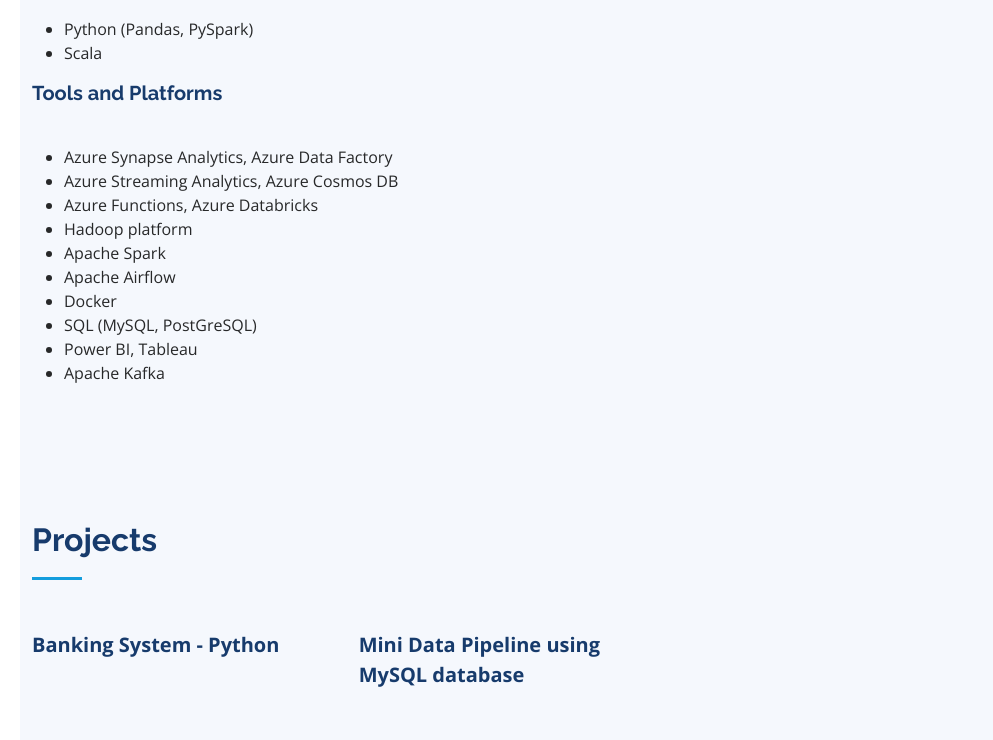
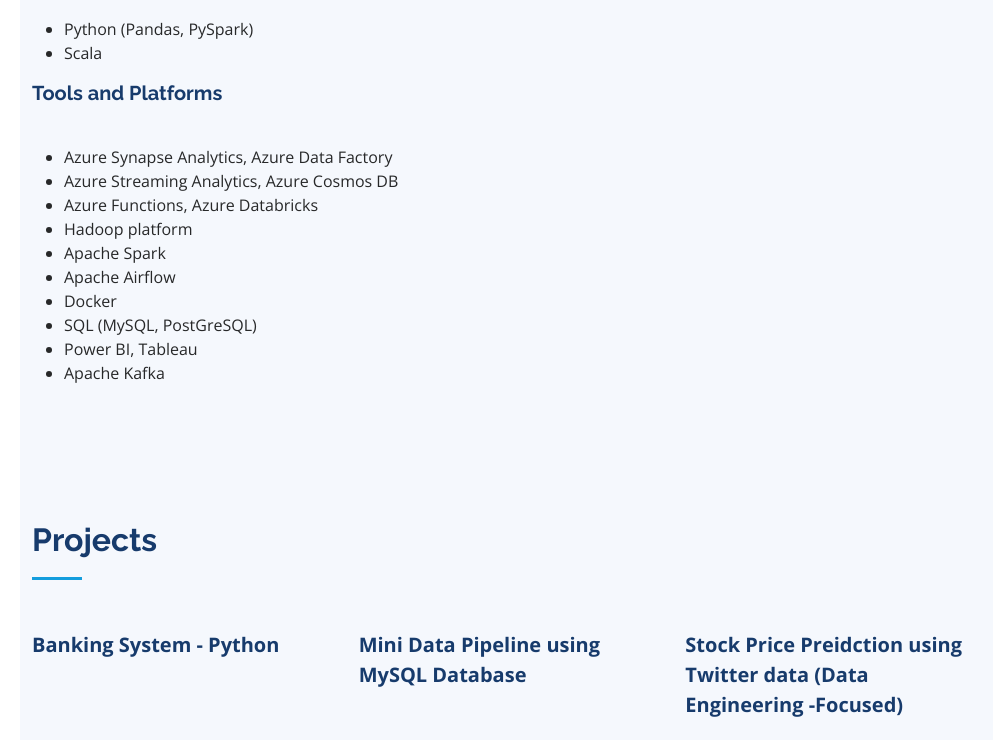
Before and after one commit to aswathkumar07/aswathkumar07.github.io, a plain HTML site: page index.html in a window 1280 px wide. Shown: the part 1469-2209 px from the top of the page, without its empty margins (280-1273 px from the left). Drawn offline with nearby package versions, Linux system fonts and the light colour scheme.

Commit message:
Added stock prediction project

```diff
--- a/index.html
+++ b/index.html
@@ -187,11 +187,22 @@
 
           <div class="col-lg-4 col-md-6 portfolio-item filter-web">
             <div class="portfolio-wrap">
-              <p>Mini Data Pipeline using MySQL database</p>
+              <p>Mini Data Pipeline using MySQL Database</p>
               <img src="assets/img/data_pipeline_icon.png" class="img-fluid" alt="">
               <div class="portfolio-links">
                 <!-- <a href="assets/img/portfolio/portfolio-2.jpg" data-gallery="portfolioGallery" class="portfolio-lightbox" title="Web 3"><i class="bx bx-plus"></i></a> -->
                 <a href="https://github.com/aswathkumar07/Data-Pipeline-Mini-Project" title="More Details"><i class="bx bx-link"></i></a>
+              </div>
+            </div>
+          </div>
+
+          <div class="col-lg-4 col-md-6 portfolio-item filter-web">
+            <div class="portfolio-wrap">
+              <p>Stock Price Preidction using Twitter data (Data Engineering -Focused)</p>
+              <img src="assets/img/data_pipeline_icon.png" class="img-fluid" alt="">
+              <div class="portfolio-links">
+                <!-- <a href="assets/img/portfolio/portfolio-2.jpg" data-gallery="portfolioGallery" class="portfolio-lightbox" title="Web 3"><i class="bx bx-plus"></i></a> -->
+                <a href="https://github.com/aswathkumar07/Stock-Analysis-Using-Twitter-Data" title="More Details"><i class="bx bx-link"></i></a>
               </div>
             </div>
           </div>
```
